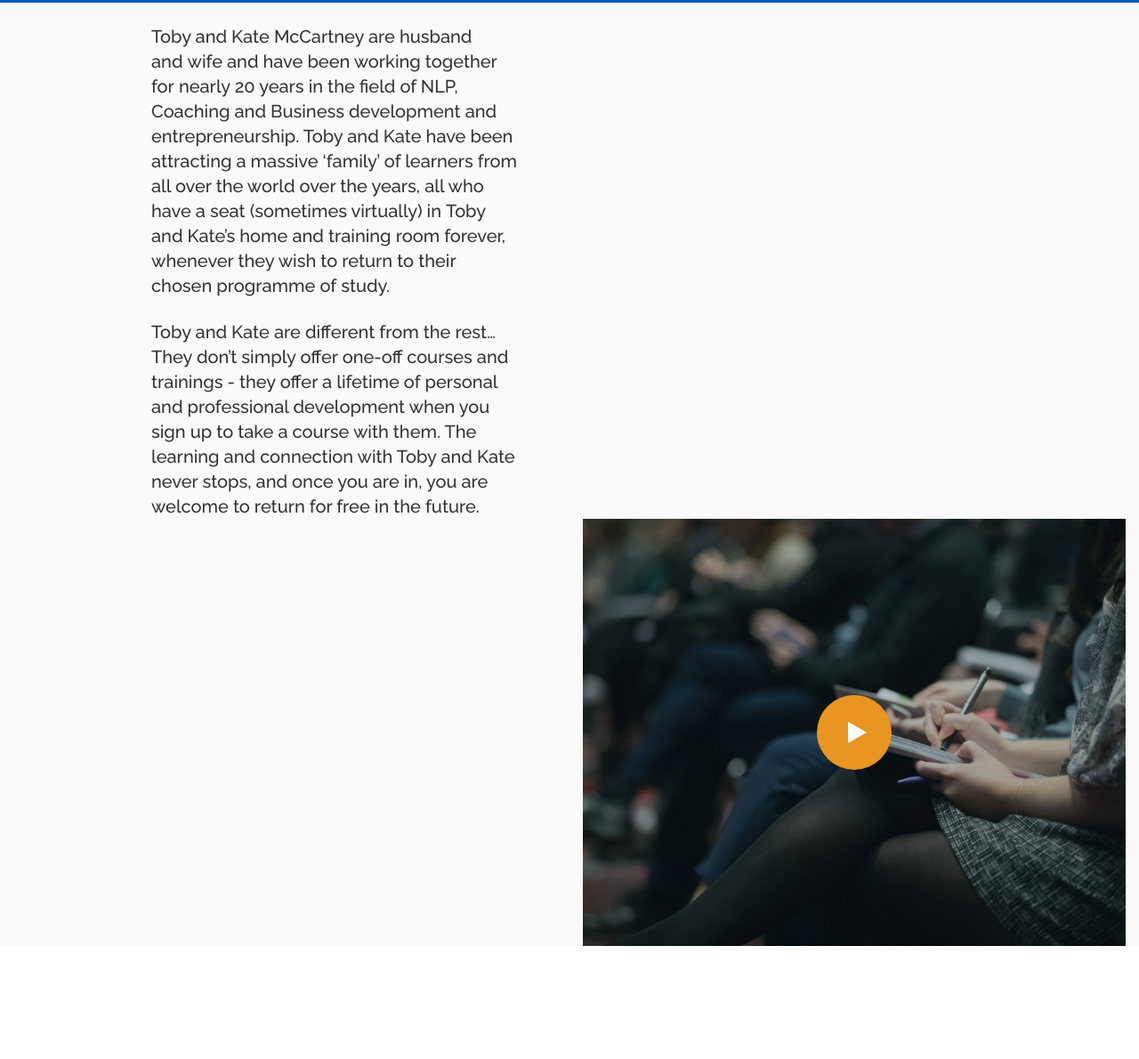
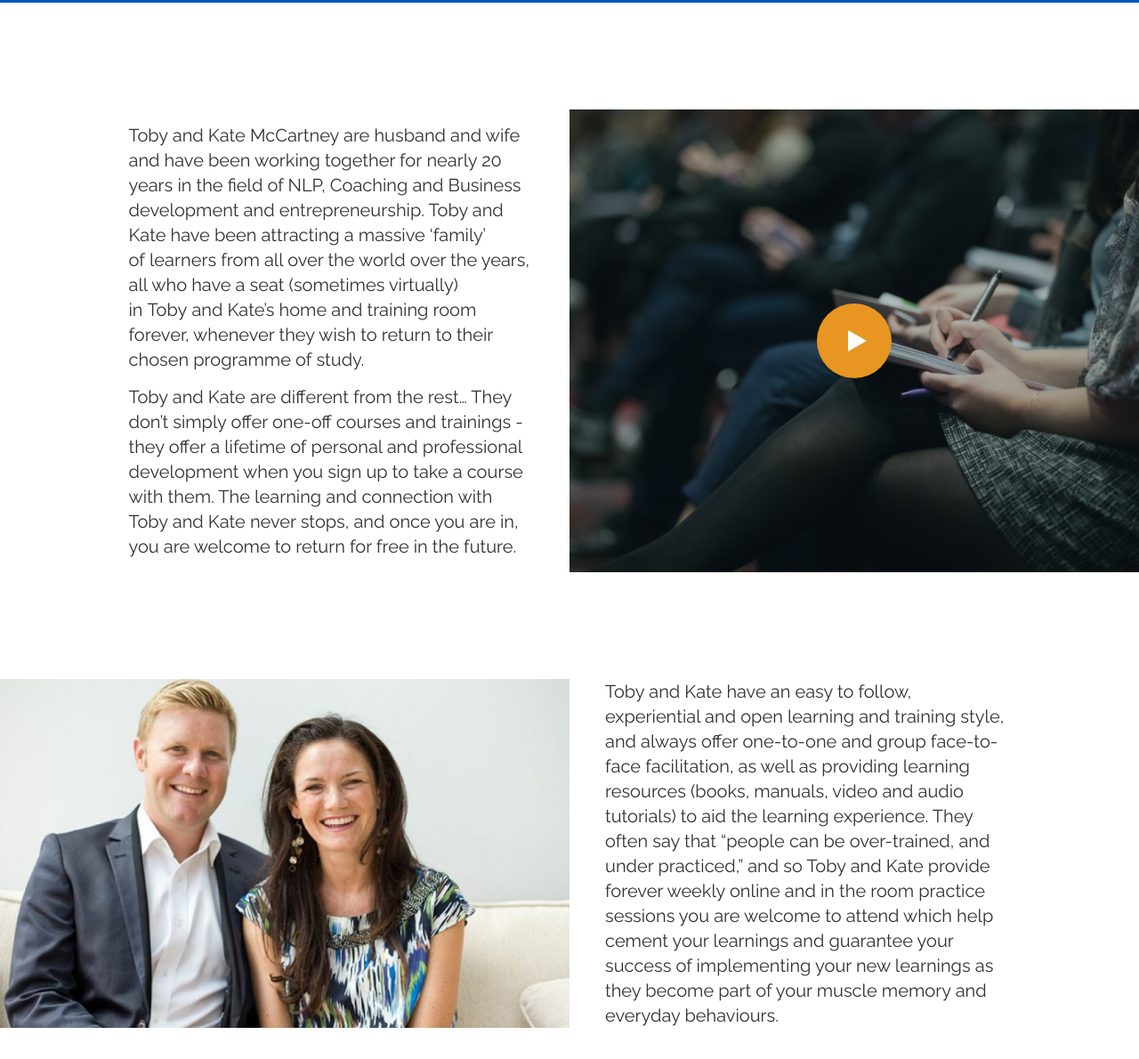
Before and after one commit to Pavel-Surkov/coach, a website: page public/founders.html in a window 1280 px wide. Shown: the part 442-1632 px from the top of the page at 89% size. Drawn offline with Linux system fonts and the light colour scheme.

Commit message:
adds founders page

```diff
--- a/app/scss/components/_about.scss
+++ b/app/scss/components/_about.scss
@@ -5,7 +5,16 @@
 	&-grid {
 		display: grid;
 		padding-left: calc((100% - 1744px) / 2);
-		grid-template-columns: calc(50% - ((100% - 1744px) / 2)) auto;
+		grid-template-columns: calc((50% - ((100% - 1744px) / 2)) - 12px) auto;
+		margin-bottom: 120px;
+		&:last-child {
+			margin-bottom: 0;
+		}
+		&_reverse {
+			padding-left: 0;
+			padding-right: calc((100% - 1744px) / 2);
+			grid-template-columns: auto calc((50% - ((100% - 1744px) / 2)) - 12px);
+		}
 	}
 	&-video {
 		display: grid;
@@ -17,6 +26,10 @@
 	&-text {
 		@include flex(column, flex-start, center);
 		padding-right: 70px;
+		&_reverse {
+			padding-right: 0;
+			padding-left: 56px;
+		}
 		&__title {
 			margin-top: 12px;
 		}
@@ -31,16 +44,54 @@
 			margin-top: 32px;
 		}
 	}
+	&-founders {
+		&-img img {
+			width: 100%;
+			height: 100%;
+			object-fit: cover;
+		}
+	}
+	&_founders {
+		& .about {
+			&-wrapper {
+				margin-top: 120px;
+				background: $white;
+			}
+			&-text {
+				&__text {
+					font-size: 2rem;
+					line-height: 1.4;
+					margin-top: 14px;
+					font-weight: 400;
+					&:first-child {
+						margin-top: 0;
+					}
+				}
+			}
+			&-video {
+				min-height: 520px;
+			}
+		}
+	}
 }
 
 @media screen and (max-width: 1743px) {
 	.about {
 		&-grid {
 			padding-left: calc((100% - 1329px) / 2);
-			grid-template-columns: calc(50% - ((100% - 1329px) / 2)) auto;
+			grid-template-columns: calc((50% - ((100% - 1329px) / 2)) - 12px) auto;
+			&_reverse {
+				padding-left: 0;
+				padding-right: calc((100% - 1329px) / 2);
+				grid-template-columns: auto calc((50% - ((100% - 1329px) / 2)) - 12px);
+			}
 		}
 		&-text {
 			padding-right: 40px;
+			&_reverse {
+				padding-right: 0;
+				padding-left: 40px;
+			}
 		}
 	}
 }
@@ -50,6 +101,11 @@
 		&-grid {
 			padding-left: calc((100% - 991px) / 2);
 			grid-template-columns: calc(50% - ((100% - 991px) / 2)) auto;
+			&_reverse {
+				padding-left: 0;
+				padding-right: calc((100% - 991px) / 2);
+				grid-template-columns: auto calc(50% - ((100% - 991px) / 2));
+			}
 		}
 		&-video {
 			min-height: 480px;
@@ -70,6 +126,7 @@
 			max-width: 720px;
 			padding: 0 15px;
 			margin: 0 auto;
+			margin-bottom: 50px;
 			grid-template-columns: 100%;
 			grid-template-rows: auto auto;
 		}
@@ -82,6 +139,33 @@
 			&__text {
 				font-size: 1.8rem;
 				line-height: 1.39;
+			}
+		}
+		&_founders {
+			& .about {
+				&-wrapper {
+					margin: 0;
+				}
+				&-text {
+					&__text {
+						font-size: 1.6rem;
+						line-height: 1.875;
+						margin-top: 10px;
+						&:first-child {
+							margin-top: 0;
+						}
+					}
+				}
+				&-video {
+					min-height: 300px;
+				}
+			}
+		}
+		&-founders {
+			&-img {
+				& img {
+					min-height: auto;
+				}
 			}
 		}
 	}
--- a/public/founders.html
+++ b/public/founders.html
@@ -69,31 +69,22 @@
 		</section>
 		<section class="about about_founders">
 			<div class="about-wrapper">
-				<div class="container">
-					<div class="row">
-						<div class="about-text__wrapper col-12 col-lgs-6">
-							<div class="about-text about-text_founders">
-								<p class="about-text__text about-text__text_founders">
-									Toby and Kate McCartney are&nbsp;husband and&nbsp;wife and&nbsp;have been working together
-									for&nbsp;nearly 20 years in the
-									field of NLP, Coaching and Business development and entrepreneurship. Toby and Kate have been
-									attracting a&nbsp;massive ‘family’ of learners from all over the world over the years, all who have
-									a&nbsp;seat (sometimes virtually) in&nbsp;Toby and Kate’s home and training room forever, whenever
+				<div class="about-grid">
+					<div class="about-text">
+						<p class="about-text__text">
+							Toby and Kate McCartney are husband and wife and have been working together for&nbsp;nearly 20 years
+							in&nbsp;the field of NLP, Coaching and Business development and entrepreneurship. Toby and Kate have been
+							attracting a massive ‘family’ of&nbsp;learners from all over the world over the years, all who have
+							a&nbsp;seat (sometimes virtually) in&nbsp;Toby&nbsp;and Kate’s home and training room forever, whenever
 							they wish to&nbsp;return to&nbsp;their chosen programme of&nbsp;study.
 						</p>
-								<p class="about-text__text about-text__text_founders">
-									Toby and Kate are different from the rest… They don’t simply offer one-off courses and trainings -
-									they offer a&nbsp;lifetime of&nbsp;personal and professional development when you sign up to take
-									a&nbsp;course with them. The learning and&nbsp;connection with Toby and&nbsp;Kate never stops, and
-									once you are in, you are welcome to&nbsp;return for free in&nbsp;the&nbsp;future.
+						<p class="about-text__text">
+							Toby and Kate are different from the rest… They don’t simply offer one-off courses and&nbsp;trainings -
+							they offer a&nbsp;lifetime of&nbsp;personal and professional development when you sign up to&nbsp;take
+							a&nbsp;course with them. The learning and connection with Toby and&nbsp;Kate never stops, and once you are
+							in, you are welcome to&nbsp;return for free in&nbsp;the&nbsp;future.
 						</p>
 					</div>
-						</div>
-					</div>
-				</div>
-				<div class="container-fluid">
-					<div class="row justify-content-end">
-						<div class="col-12 col-lgs-6">
 					<button class="about-video" aria-label="play video">
 						<svg width="120" height="120" viewBox="0 0 120 120" fill="none" xmlns="http://www.w3.org/2000/svg">
 							<circle cx="60" cy="60" r="60" fill="#E89522" />
@@ -101,6 +92,20 @@
 						</svg>
 					</button>
 				</div>
+				<div class="about-grid order-lgs-1 about-grid_reverse">
+					<div class="order-2 about-founders-img">
+						<img src="./img/founders.jpg" srcset="./img/founders.jpg 1x, ./img/founders@2x.jpg 2x" alt="founders">
+					</div>
+					<div class="order-1 order-lgs-2 about-text about-text_reverse">
+						<p class="about-text__text">
+							Toby and Kate have an easy to follow, experiential and open learning and training style, and always offer
+							one-to-one and group face-to-face facilitation, as well as providing learning resources (books, manuals,
+							video and audio tutorials) to aid the learning experience. They often say that “people can be
+							over-trained, and under practiced,” and&nbsp;so Toby and Kate provide forever weekly online and in the
+							room practice sessions you are welcome to attend which help cement your learnings and guarantee your
+							success of implementing your new learnings as they become part of your muscle memory and everyday
+							behaviours.
+						</p>
 					</div>
 				</div>
 			</div>
```
Also changed, not shown: app/assets/founders.html (+26 -21 lines), app/assets/img/founders.jpg (added), app/assets/img/founders@2x.jpg (added), public/css/application.css, public/img/founders.jpg (added), public/img/founders@2x.jpg (added). Lines whose indentation alone changed are shown as unchanged.
